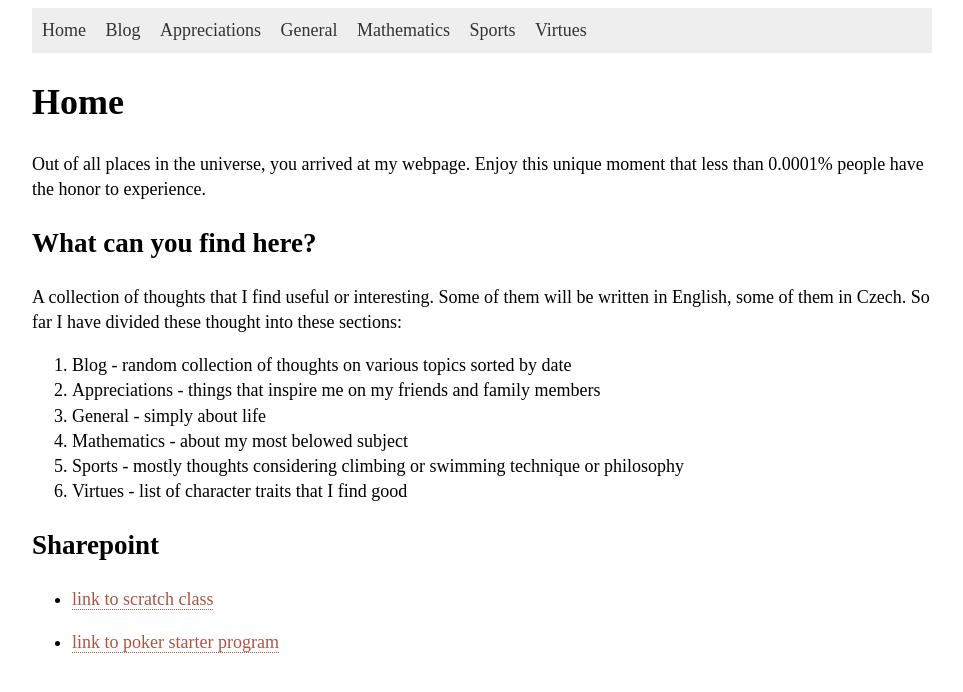
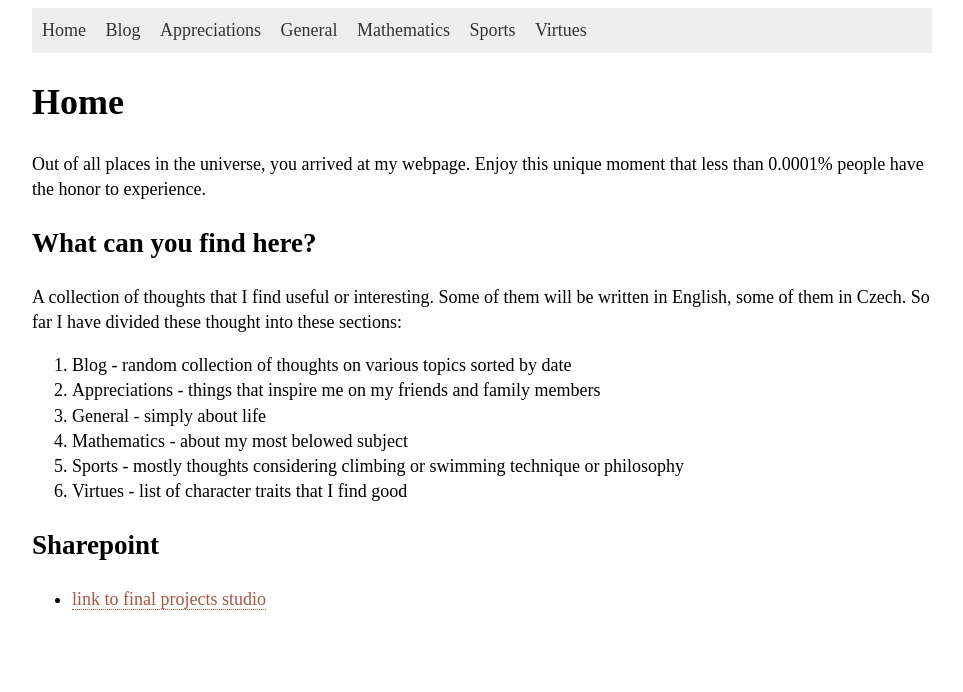
Before and after one commit to hartmaj2/hartmaj2.github.io, a Jekyll site: the page built from index.md, in a window 1280 px wide. Shown: the top 692 px of the page, without its empty margins (158-1121 px from the left). Built offline with Jekyll 4.4.1, drawn with Linux system fonts in a browser that asks for light colours.

Commit message:
Update sharepoint

```diff
--- a/index.md
+++ b/index.md
@@ -20,6 +20,4 @@ A collection of thoughts that I find useful or interesting. Some of them will be
 
 ## Sharepoint
 
-- [link to scratch class](http://scratch.mit.edu/signup/e4tp39524)
-
-- [link to poker starter program](https://github.com/hartmaj2/24-25-python/blob/8b98713112818ecc2d3faa9bc77b128935681194/25_04_25/poker_started_kit2.py)
+- [link to final projects studio](https://scratch.mit.edu/studios/50581472)
```
